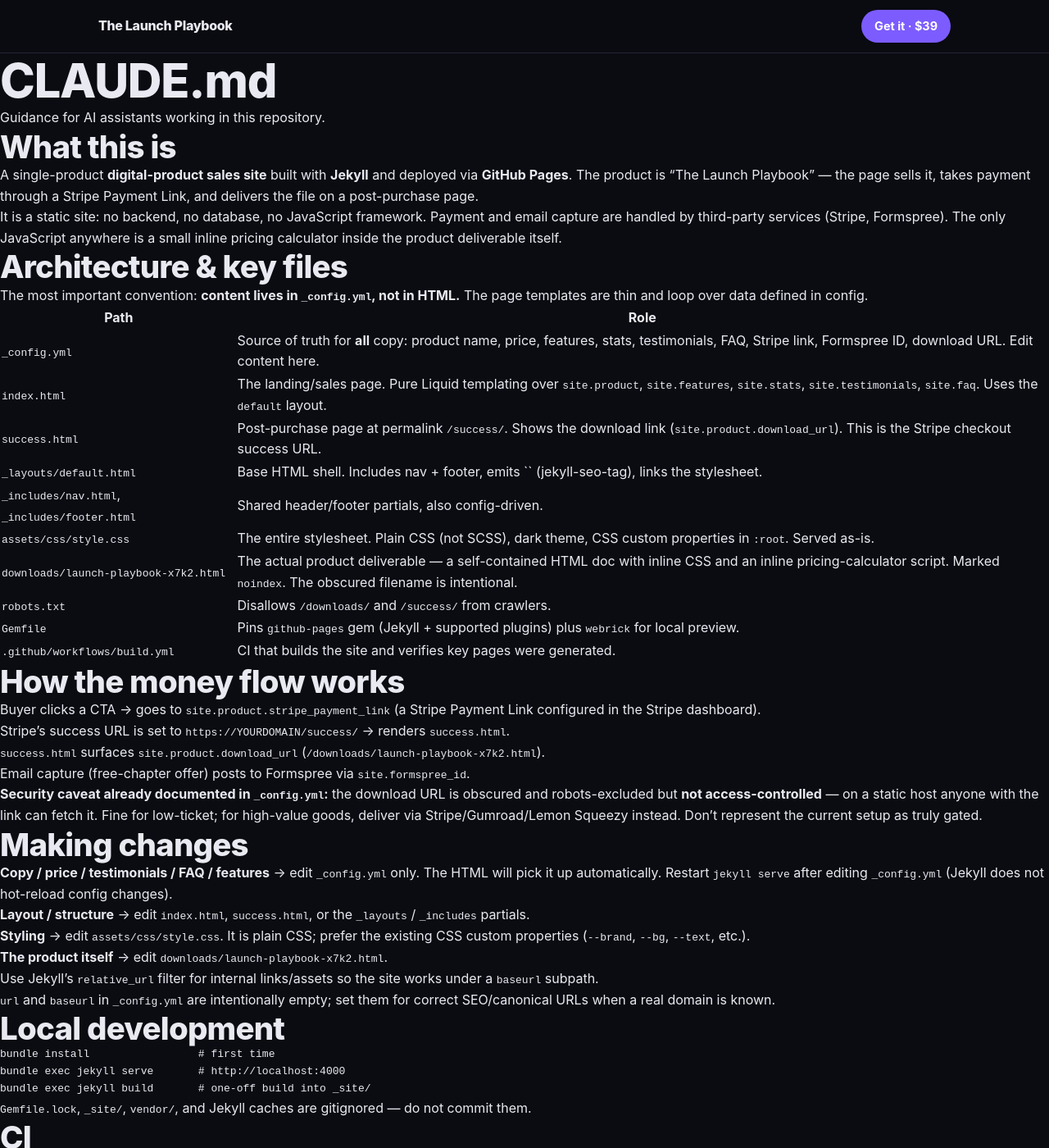
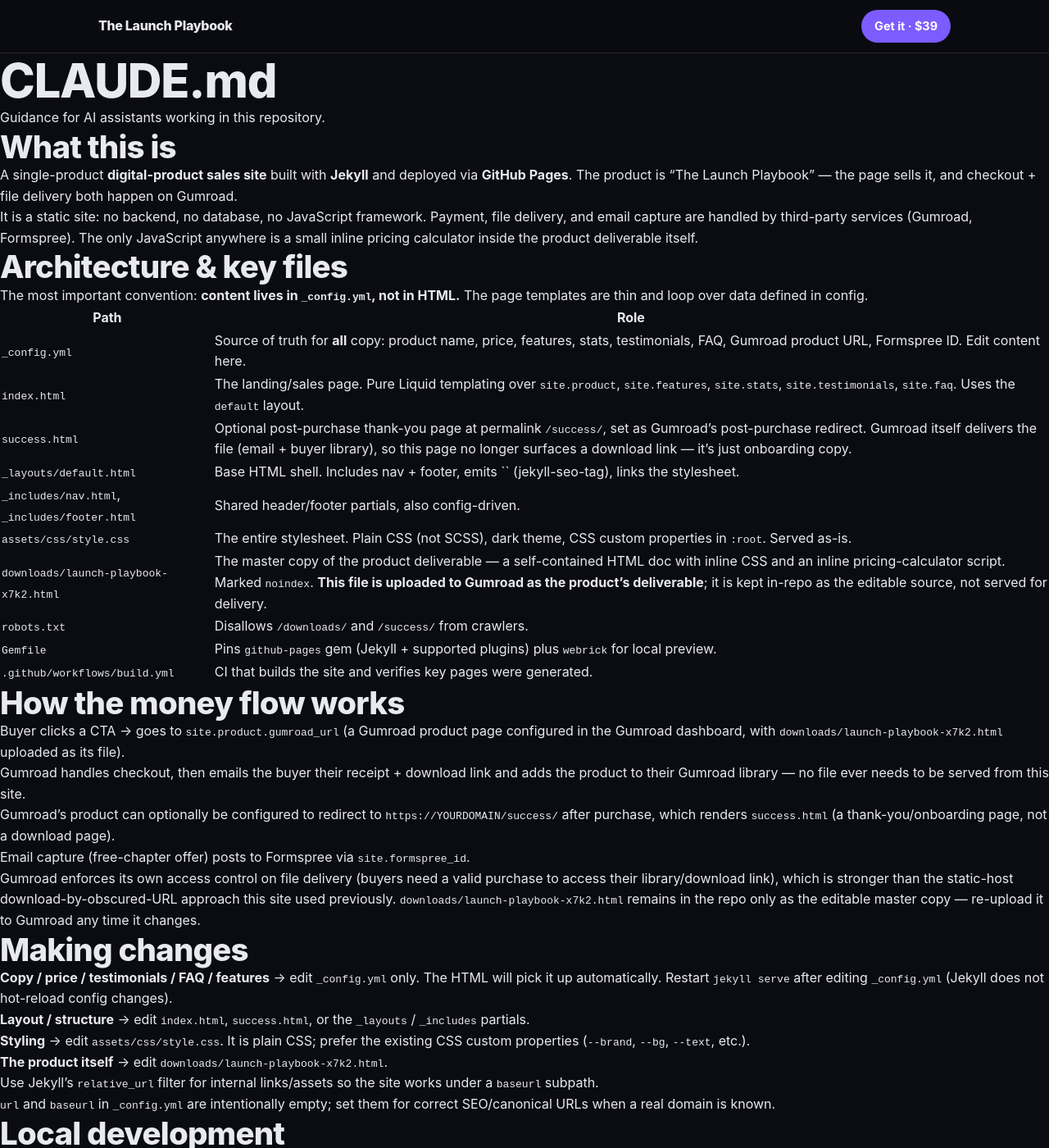
Before and after one commit to cwayne0015-bit/1, a Jekyll site: the page built from CLAUDE.md, in a window 1280 px wide and 1400 px high. Shown: the whole window at 82% size. Built offline with Jekyll 4.4.1, drawn with Linux system fonts in a browser that asks for light colours; our own code applies the rules of GitHub Pages for plain Markdown files; some of the changed text lies outside the part shown.

Commit message:
Migrate product page from Stripe to Gumroad
Replace stripe_payment_link with a gumroad_url config field and point
all CTAs at it. Gumroad now handles both checkout and file delivery
(email + buyer library), so success.html no longer surfaces its own
download link and downloads/launch-playbook-x7k2.html becomes the
editable master copy uploaded to Gumroad rather than a served file.
Updates CLAUDE.md to document the new money flow.

Co-Authored-By: Claude Sonnet 5 <noreply@anthropic.com>
Claude-Session: https://claude.ai/code/session_015PVxqtD7oE8c6ruw9szgV8

```diff
--- a/CLAUDE.md
+++ b/CLAUDE.md
@@ -6,13 +6,12 @@ Guidance for AI assistants working in this repository.
 
 A single-product **digital-product sales site** built with **Jekyll** and
 deployed via **GitHub Pages**. The product is "The Launch Playbook" — the page
-sells it, takes payment through a Stripe Payment Link, and delivers the file on
-a post-purchase page.
+sells it, and checkout + file delivery both happen on Gumroad.
 
-It is a static site: no backend, no database, no JavaScript framework. Payment
-and email capture are handled by third-party services (Stripe, Formspree). The
-only JavaScript anywhere is a small inline pricing calculator inside the product
-deliverable itself.
+It is a static site: no backend, no database, no JavaScript framework. Payment,
+file delivery, and email capture are handled by third-party services (Gumroad,
+Formspree). The only JavaScript anywhere is a small inline pricing calculator
+inside the product deliverable itself.
 
 ## Architecture & key files
 
@@ -21,33 +20,36 @@ The page templates are thin and loop over data defined in config.
 
 | Path | Role |
 |------|------|
-| `_config.yml` | Source of truth for **all** copy: product name, price, features, stats, testimonials, FAQ, Stripe link, Formspree ID, download URL. Edit content here. |
+| `_config.yml` | Source of truth for **all** copy: product name, price, features, stats, testimonials, FAQ, Gumroad product URL, Formspree ID. Edit content here. |
 | `index.html` | The landing/sales page. Pure Liquid templating over `site.product`, `site.features`, `site.stats`, `site.testimonials`, `site.faq`. Uses the `default` layout. |
-| `success.html` | Post-purchase page at permalink `/success/`. Shows the download link (`site.product.download_url`). This is the Stripe checkout success URL. |
+| `success.html` | Optional post-purchase thank-you page at permalink `/success/`, set as Gumroad's post-purchase redirect. Gumroad itself delivers the file (email + buyer library), so this page no longer surfaces a download link — it's just onboarding copy. |
 | `_layouts/default.html` | Base HTML shell. Includes nav + footer, emits `{% seo %}` (jekyll-seo-tag), links the stylesheet. |
 | `_includes/nav.html`, `_includes/footer.html` | Shared header/footer partials, also config-driven. |
 | `assets/css/style.css` | The entire stylesheet. Plain CSS (not SCSS), dark theme, CSS custom properties in `:root`. Served as-is. |
-| `downloads/launch-playbook-x7k2.html` | The actual product deliverable — a self-contained HTML doc with inline CSS and an inline pricing-calculator script. Marked `noindex`. The obscured filename is intentional. |
+| `downloads/launch-playbook-x7k2.html` | The master copy of the product deliverable — a self-contained HTML doc with inline CSS and an inline pricing-calculator script. Marked `noindex`. **This file is uploaded to Gumroad as the product's deliverable**; it is kept in-repo as the editable source, not served for delivery. |
 | `robots.txt` | Disallows `/downloads/` and `/success/` from crawlers. |
 | `Gemfile` | Pins `github-pages` gem (Jekyll + supported plugins) plus `webrick` for local preview. |
 | `.github/workflows/build.yml` | CI that builds the site and verifies key pages were generated. |
 
 ## How the money flow works
 
-1. Buyer clicks a CTA → goes to `site.product.stripe_payment_link` (a Stripe
-   Payment Link configured in the Stripe dashboard).
-2. Stripe's success URL is set to `https://YOURDOMAIN/success/` → renders
-   `success.html`.
-3. `success.html` surfaces `site.product.download_url`
-   (`/downloads/launch-playbook-x7k2.html`).
+1. Buyer clicks a CTA → goes to `site.product.gumroad_url` (a Gumroad product
+   page configured in the Gumroad dashboard, with
+   `downloads/launch-playbook-x7k2.html` uploaded as its file).
+2. Gumroad handles checkout, then emails the buyer their receipt + download
+   link and adds the product to their Gumroad library — no file ever needs to
+   be served from this site.
+3. Gumroad's product can optionally be configured to redirect to
+   `https://YOURDOMAIN/success/` after purchase, which renders `success.html`
+   (a thank-you/onboarding page, not a download page).
 4. Email capture (free-chapter offer) posts to Formspree via
    `site.formspree_id`.
 
-**Security caveat already documented in `_config.yml`:** the download URL is
-obscured and robots-excluded but **not access-controlled** — on a static host
-anyone with the link can fetch it. Fine for low-ticket; for high-value goods,
-deliver via Stripe/Gumroad/Lemon Squeezy instead. Don't represent the current
-setup as truly gated.
+Gumroad enforces its own access control on file delivery (buyers need a valid
+purchase to access their library/download link), which is stronger than the
+static-host download-by-obscured-URL approach this site used previously.
+`downloads/launch-playbook-x7k2.html` remains in the repo only as the editable
+master copy — re-upload it to Gumroad any time it changes.
 
 ## Making changes
 
@@ -101,4 +103,4 @@ catch CI failures early.
 - The deliverable in `downloads/` is deliberately standalone (inline CSS/JS, no
   dependence on the site theme) so it works when downloaded and opened offline.
   Keep it self-contained.
-- Don't commit secrets. Stripe/Formspree are referenced only by public link/ID.
+- Don't commit secrets. Gumroad/Formspree are referenced only by public link/ID.
--- a/_config.yml
+++ b/_config.yml
@@ -1,9 +1,11 @@
 # ─────────────────────────────────────────────────────────────────────────────
 #  SETUP — 3 steps to start taking money:
 #
-#  1. Create a Stripe Payment Link (https://dashboard.stripe.com/payment-links).
-#     Set the success URL to:  https://YOURDOMAIN/success/
-#     Paste the link below in  product.stripe_payment_link
+#  1. Create a product on Gumroad (https://app.gumroad.com/products), upload
+#     downloads/launch-playbook-x7k2.html as the file to deliver, and set the
+#     price. Gumroad handles checkout AND delivers the file to buyers itself.
+#     Optionally set its post-purchase redirect to: https://YOURDOMAIN/success/
+#     Paste the product URL below in  product.gumroad_url
 #
 #  2. Create a free Formspree form (https://formspree.io) for the email
 #     capture, and put its form ID in  formspree_id  below.
@@ -42,16 +44,9 @@ product:
   compare_at: 79                       # shown struck-through for an anchor
   guarantee_days: 30
 
-  # Paste your Stripe Payment Link here (https://dashboard.stripe.com/payment-links)
-  stripe_payment_link: "#get"
-
-  # The actual product file, shown only on /success/ after payment.
-  # NOTE: on a static host this URL is technically public to anyone who
-  # knows it (the path is obscured + robots-excluded, not access-controlled).
-  # For true protection, deliver this file via Stripe's built-in file
-  # delivery, or use Gumroad / Lemon Squeezy. Good enough for low-ticket;
-  # swap before selling anything high-value.
-  download_url: "/downloads/launch-playbook-x7k2.html"
+  # Paste your Gumroad product URL here (https://app.gumroad.com/products)
+  # e.g. https://yourname.gumroad.com/l/launch-playbook
+  gumroad_url: "#get"
 
   badge: "Instant download · Lifetime access"
 
@@ -111,8 +106,8 @@ faq:
       Works on any device. You get instant access after checkout.
   - q: Does this work outside the US?
     a: >-
-      Yes. Stripe handles 135+ currencies at checkout and the playbook is
-      country-agnostic.
+      Yes. Gumroad handles currency conversion at checkout and the playbook
+      is country-agnostic.
   - q: What if it's not for me?
     a: >-
       Email within 30 days and you get a full refund, no questions asked.
--- a/_includes/footer.html
+++ b/_includes/footer.html
@@ -1,6 +1,6 @@
 <footer class="footer">
   <div class="wrap footer__inner">
     <span>© {{ site.time | date: '%Y' }} {{ site.product.name }}</span>
-    <span class="footer__muted">Secure checkout by Stripe · {{ site.product.guarantee_days }}-day money-back guarantee</span>
+    <span class="footer__muted">Secure checkout by Gumroad · {{ site.product.guarantee_days }}-day money-back guarantee</span>
   </div>
 </footer>
--- a/_includes/nav.html
+++ b/_includes/nav.html
@@ -1,7 +1,7 @@
 <header class="nav">
   <div class="wrap nav__inner">
     <a class="nav__brand" href="{{ '/' | relative_url }}">{{ site.product.name }}</a>
-    <a class="btn btn--sm" href="{{ site.product.stripe_payment_link }}">
+    <a class="btn btn--sm" href="{{ site.product.gumroad_url }}">
       Get it · {{ site.product.currency }}{{ site.product.price }}
     </a>
   </div>
```
Also changed, not shown: index.html (+4 -4 lines), success.html (+5 -7 lines).
